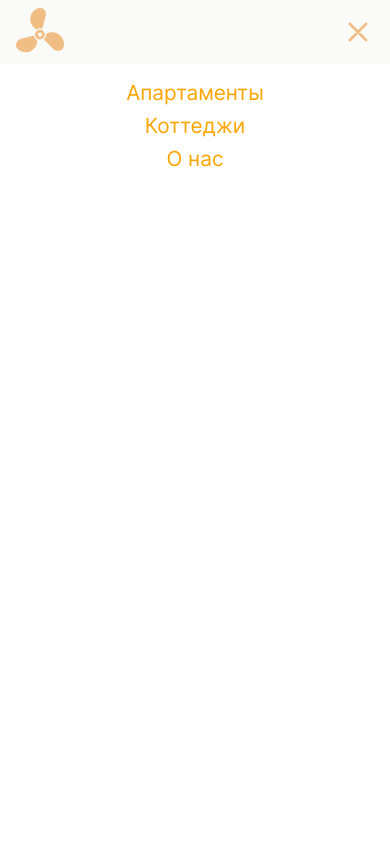
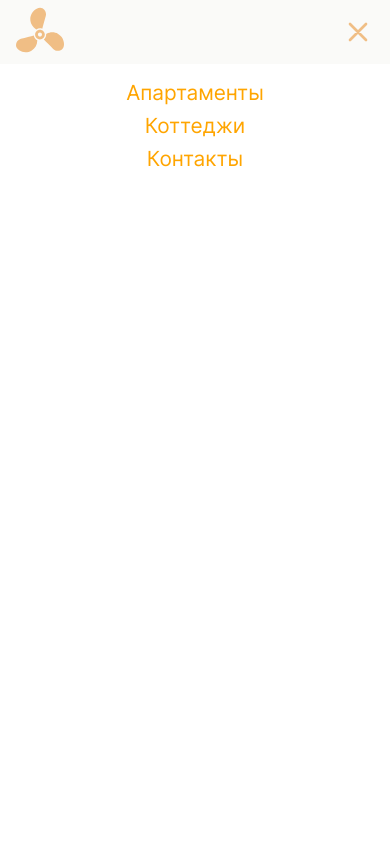
Before and after one commit to cheidru/iris-hotel, a React (Vite) app in the folder pilot-villa-react/: page /iris-hotel/cottage in a window 390 px wide. Shown: the top 844 px of the page. Built offline with nearby package versions, Linux system fonts and the light colour scheme.

Commit message:
fix: adjust hero image height fot mobile screen

```diff
--- a/pilot-villa-react/src/App.css
+++ b/pilot-villa-react/src/App.css
@@ -88,7 +88,8 @@ header {
 }
 
 .title {
-  height: 100vh;
+  height: fit-content;
+  min-height: 100vh;
   display: flex;
   flex-direction: column;
   gap: 1rem;
--- a/pilot-villa-react/src/App.tsx
+++ b/pilot-villa-react/src/App.tsx
@@ -63,7 +63,7 @@ function App() {
             <nav className='burger-menu'>
               <Link className="nav-link" to="/apartment">Апартаменты</Link>
               <Link className="nav-link" to="/cottage">Коттеджи</Link>
-              <Link className="nav-link" to="/about">О нас</Link>
+              <Link className="nav-link" to="/about">Контакты</Link>
             </nav>
         </div>
 
--- a/pilot-villa-react/src/main.tsx
+++ b/pilot-villa-react/src/main.tsx
@@ -5,8 +5,8 @@ import App from './App.tsx'
 
 createRoot(document.getElementById('root')!).render(
   // https://ru.stackoverflow.com/questions/1539856/%D0%91%D0%B5%D0%BB%D1%8B%D0%B9-%D1%8D%D0%BA%D1%80%D0%B0%D0%BD-%D0%BF%D1%80%D0%B8-deploy-vite-react-%D0%BD%D0%B0-gh-pages
-  // <BrowserRouter basename='/iris-hotel'>
-  <BrowserRouter basename='/'>
+  // <BrowserRouter basename='/'>
+  <BrowserRouter basename='/iris-hotel'>
     <App />
   </BrowserRouter>
 )
--- a/pilot-villa-react/vite.config.ts
+++ b/pilot-villa-react/vite.config.ts
@@ -4,8 +4,8 @@ import react from '@vitejs/plugin-react'
 // https://vite.dev/config/
 export default defineConfig(
   {
-    base: '/',
-    // base: '/iris-hotel',
+    // base: '/',
+    base: '/iris-hotel',
     plugins: [react()],
   }
 
```
